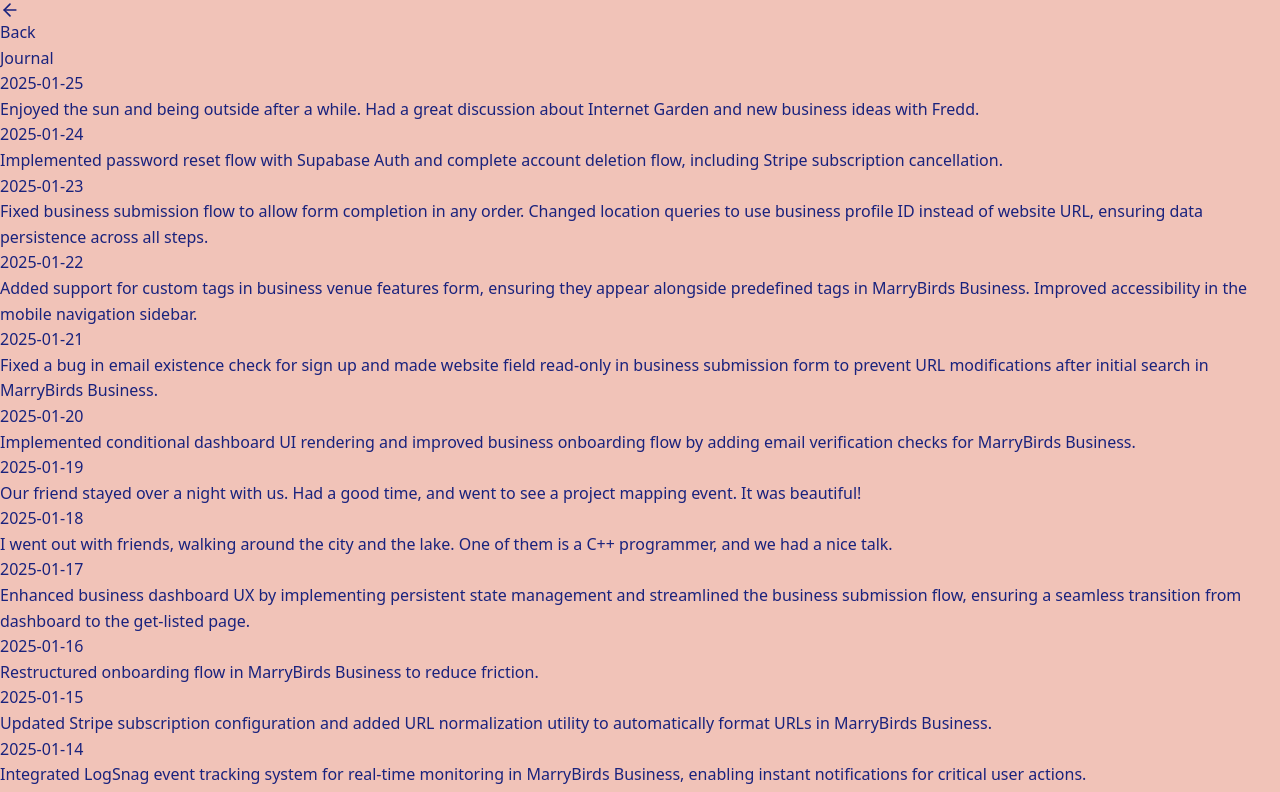
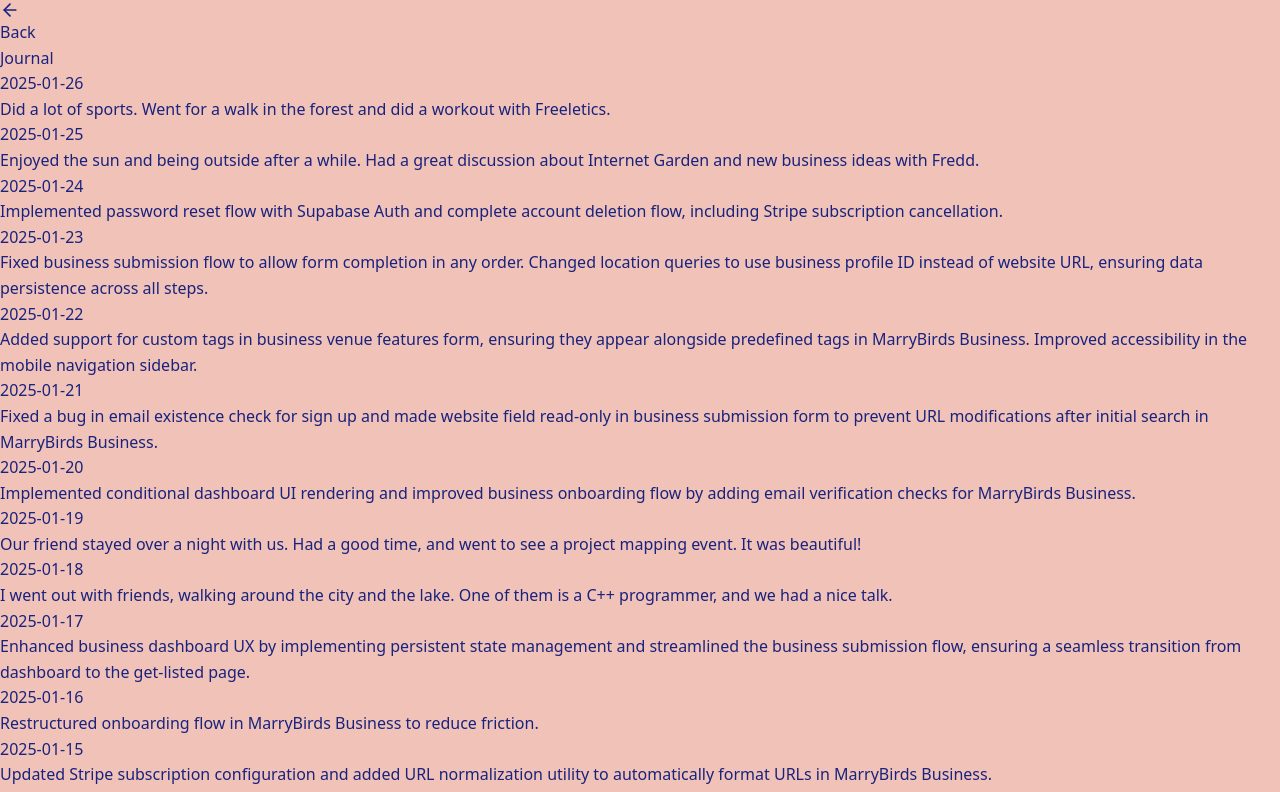
Before and after one commit to minamicode/minamicode.com, a Next.js app: page /journal in a window 1280 px wide. Shown: the top 792 px of the page. Built offline with nearby package versions, Linux system fonts and the light colour scheme.

Commit message:
add a journal entry

```diff
--- a/src/app/_components/JournalEntries.tsx
+++ b/src/app/_components/JournalEntries.tsx
@@ -6,6 +6,10 @@
 };
 
 const entries: JournalEntry[] = [
+  {
+    date: "2025-01-26",
+    text: "Did a lot of sports. Went for a walk in the forest and did a workout with Freeletics.",
+  },
   {
     date: "2025-01-25",
     text: "Enjoyed the sun and being outside after a while. Had a great discussion about Internet Garden and new business ideas with Fredd.",
```
